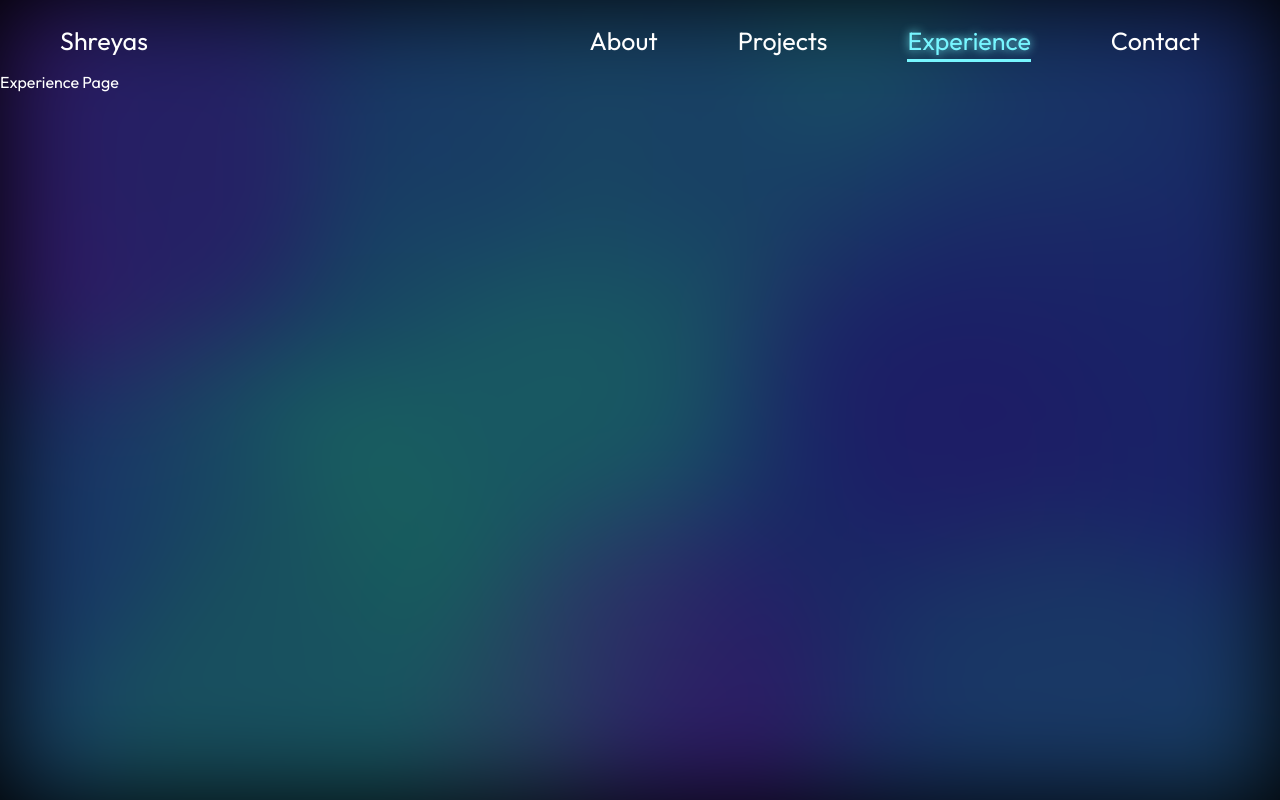
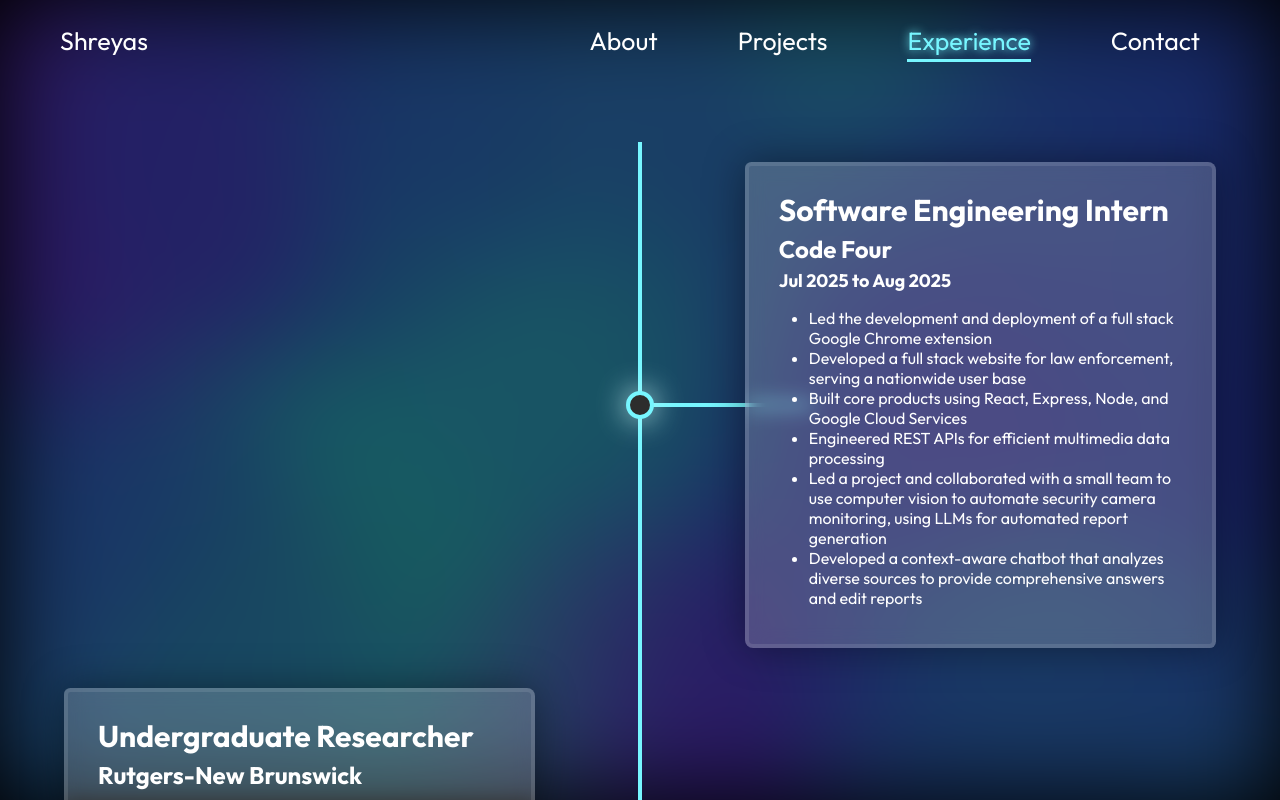
Before and after one commit to sbhat300/sbhat300.github.io, a React (Create React App) app in the folder frontend/: page /experience in a window 1280 px wide. Shown: the top 800 px of the page. Built offline with nearby package versions, Linux system fonts and the light colour scheme.

Commit message:
experience page

```diff
--- a/frontend/package.json
+++ b/frontend/package.json
@@ -12,6 +12,7 @@
     "@testing-library/react": "^16.3.0",
     "@testing-library/user-event": "^13.5.0",
     "animate.css": "^4.1.1",
+    "framer-motion": "^12.23.12",
     "gsap-trial": "^3.12.7",
     "loaders.css": "^0.1.2",
     "react": "^19.1.1",
--- a/frontend/src/App.jsx
+++ b/frontend/src/App.jsx
@@ -6,6 +6,7 @@ import AboutPage from './components/AboutPage/AboutPage';
 import ProjectsPage from './components/ProjectsPage/ProjectsPage';
 import ContactPage from './components/ContactPage/ContactPage';
 import ExperiencePage from './components/ExperiencePage/ExperiencePage';
+import './App.scss'
 
 function App() {
   return (
--- a/frontend/src/components/AboutPage/AboutPage.scss
+++ b/frontend/src/components/AboutPage/AboutPage.scss
@@ -5,7 +5,10 @@
   flex-direction: column;
   width: 60%;
   gap: 15px;
-  background-color: rgba(0, 0, 0, 0.25);
+  background-color: rgba(255, 255, 255, 0.2);
+  backdrop-filter: blur(10px);
+  border: 4px solid rgba(255, 255, 255, 0.1);
+  box-shadow: 0 0px 40px rgba(0, 0, 0, 0.4);
   border-radius: 5%;
   padding: 40px;
 
--- a/frontend/src/components/ExperiencePage/ExperiencePage.jsx
+++ b/frontend/src/components/ExperiencePage/ExperiencePage.jsx
@@ -1,8 +1,74 @@
 import React from 'react'
+import TimelineItem from './TimelineItem/TimelineItem'
+import "./ExperiencePage.scss"
 
 const ExperiencePage = () => {
+  const experiences = [
+    {
+      title: "Software Engineering Intern",
+      start: "Jul 2025",
+      end: "Aug 2025",
+      company: "Code Four",
+      description: [
+        "Led the development and deployment of a full stack Google Chrome extension",
+        "Developed a full stack website for law enforcement, serving a nationwide user base",
+        "Built core products using React, Express, Node, and Google Cloud Services",
+        "Engineered REST APIs for efficient multimedia data processing",
+        "Led a project and collaborated with a small team to use computer vision to automate security camera monitoring, using LLMs for automated report generation",
+        "Developed a context-aware chatbot that analyzes diverse sources to provide comprehensive answers and edit reports"
+      ]
+    },
+    {
+      title: "Undergraduate Researcher",
+      start: "Jan 2025",
+      end: "Present",
+      company: "Rutgers-New Brunswick",
+      description: [
+        "Using machine learning to determine what real snowflakes shapes can be predicted through a non-fourier diffusion algorithm",
+        "Using Python with the Taichi framework to compute gradients and analyze the loss between predicted and actual snowflakes to learn about its parameters",
+        "Learned about loss functions, optimization algorithms, and differentiable physics methods such as checkpointing"
+      ]
+    },
+    {
+      title: "Officer",
+      start: "Aug 2023",
+      end: "Jan 2024",
+      company: "Computer Science Remastered",
+      description: [
+        "Volunteered at a non profit organization that aims to provide free education on computer science to people",
+        "Taught kids and created lesson plans and projects"
+      ]
+    },
+    {
+      title: "Database Engineer",
+      start: "Apr 2023",
+      end: "Aug 2023",
+      company: "Codinate",
+      description: [
+        "Created an API using boto3 and Python to read, modify, and delete from an Amazon DynamoDB database for of a site with 450+ international users",
+        "Communicated with a group of developers to document my work and progress for others to easily build off of"
+      ]
+    }
+  ];
+
   return (
-    <div>Experience Page</div>
+    <>
+      <div className="experience-page-alignment-container">
+        <div className="timeline-container">
+          {experiences.map((data, index) => (
+            <TimelineItem
+              key={index}
+              title={data.title}
+              start={data.start}
+              end={data.end}
+              company={data.company}
+              description={data.description}
+              even={index % 2 === 0}
+            />
+          ))}
+        </div>
+      </div>
+    </>
   )
 }
 
--- a/frontend/src/components/ExperiencePage/ExperiencePage.scss
+++ b/frontend/src/components/ExperiencePage/ExperiencePage.scss
@@ -0,0 +1,25 @@
+.timeline-container {
+  width: 90%;
+  margin: 70px 0;
+}
+
+.timeline-container::after {
+  margin: 70px 0 0 0;
+  content: '';
+  position: absolute;
+  width: 4px;
+  background-color: var(--accent-color);
+  top: 0;
+  bottom: 0;
+  left: 50%;
+  transform: translateX(-50%);
+  z-index: 1;
+}
+
+.experience-page-alignment-container {
+  display: flex;
+  align-items: center;
+  width: 100%;
+  justify-content: center;
+  flex-grow: 1;
+}
--- /dev/null
+++ b/frontend/src/components/ExperiencePage/TimelineItem/TimelineItem.jsx
@@ -0,0 +1,33 @@
+import React from 'react'
+import './TimelineItem.scss'
+import { motion } from 'framer-motion'
+import 'animate.css'
+
+
+const TimelineItem = ({title, start, end, company, description, even}) => {
+  return (
+    <>
+      <motion.div
+        className="timeline-item"
+        initial={{ opacity: 0, x: even ? 100 : -100  }}
+        whileInView={{ opacity: 1, x: 0, transition: { delay: 0.2, duration: 0.5}}}
+        viewport={{ once: false, amount: .3}}
+      >
+        <div className="timeline-dot" />
+        <div className={`timeline-connector ${even ? "right-align-connector" :  "left-align-connector"}`} />
+        <div className={`timeline-content ${even && "right-align"}`}>
+          <h1>{title}</h1>
+          <h2>{company}</h2>
+          <h3>{`${start} to ${end}`}</h3>
+          <ul>
+            {description.map((item, index) => (
+              <li key={index}>{item}</li>
+            ))}
+          </ul>
+        </div>
+      </motion.div>
+    </>
+  )
+}
+
+export default TimelineItem;
--- /dev/null
+++ b/frontend/src/components/ExperiencePage/TimelineItem/TimelineItem.scss
@@ -0,0 +1,73 @@
+.timeline-item {
+  padding: 20px 0px;
+  position: relative;
+  width: 100%;
+
+  .timeline-dot {
+    position: absolute;
+    width: 20px;
+    height: 20px;
+    border-radius: 50%;
+    background-color: rgb(45, 45, 45);
+    border: 4px solid var(--accent-color);
+    box-shadow: 0 0px 30px rgba(199, 246, 245, 1);
+    top: 50%;
+    left: 50%;
+    transform: translate(-50%, -50%);
+    z-index: 2;
+  }
+
+  .timeline-connector {
+    position: absolute;
+    width: 15%;
+    height: 4px;
+    background-color: var(--accent-color);
+    top: 50%;
+    transform: translateY(-50%);
+    z-index: 0;
+  }
+
+  .left-align-connector {
+    right: 50%;
+  }
+
+  .right-align-connector {
+    left: 50%;
+  }
+}
+
+.right-align {
+  margin-left: auto;
+}
+
+.timeline-content {
+  padding: 20px 30px;
+  width: 35%;
+  background-color: rgba(255, 255, 255, 0.2);
+  backdrop-filter: blur(10px);
+  border: 4px solid rgba(255, 255, 255, 0.1);
+  box-shadow: 0 0px 40px rgba(0, 0, 0, 0.4);
+  border-radius: 0.5vw 1vh;
+  transition: scale 0.2s;
+  z-index: 3;
+
+  h1 {
+    font-size: 30px;
+    margin: 5px 0;
+  }
+  h2 {
+    font-size: 24px;
+    margin: 5px 0;
+  }
+  h3 {
+    font-size: 18px;
+    margin: 5px 0;
+  }
+  ul {
+    padding-left: inherit;
+  }
+
+  &:hover {
+    scale: 103%;
+  }
+}
--- a/frontend/src/index.jsx
+++ b/frontend/src/index.jsx
@@ -1,6 +1,6 @@
 import React from 'react';
 import ReactDOM from 'react-dom/client';
-import './index.css';
+import './index.scss';
 import App from './App';
 import reportWebVitals from './reportWebVitals';
 import { BrowserRouter } from 'react-router-dom';
--- a/frontend/src/index.css
+++ b/frontend/src/index.scss
@@ -7,6 +7,7 @@ body {
   font-family: "Outfit", sans-serif;
   color:white;
   text-decoration: none;
+  background: rgb(0, 0, 0) !important;
 }
 
 :root {
```
Also changed, not shown: frontend/src/App.css (deleted), frontend/src/App.scss (added), 2 other files (tests, documents, lock files or other folders).
